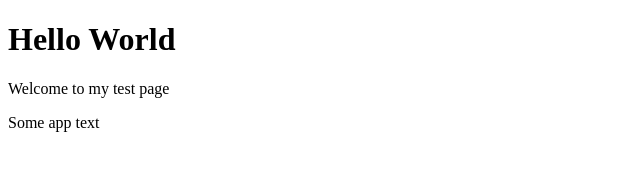
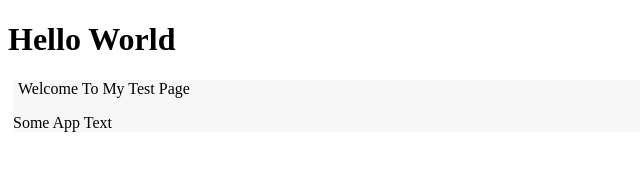
Before and after one commit to AntonMorozov1986/vue2-template, a Vue app: page / in a window 1280 px wide. Shown: the top 182 px of the page, without its empty margins (0-640 px from the left). Built offline with nearby package versions, Linux system fonts and the light colour scheme.

Commit message:
FIX stylelint config

```diff
--- a/package.json
+++ b/package.json
@@ -31,6 +31,7 @@
     "devDependencies": {
         "@babel/core": "^7.16.0",
         "@babel/preset-env": "^7.16.4",
+        "@mapbox/stylelint-processor-arbitrary-tags": "^0.4.0",
         "babel-loader": "^8.2.3",
         "clean-webpack-plugin": "^4.0.0",
         "cross-env": "^7.0.3",
@@ -39,12 +40,13 @@
         "eslint": "^8.3.0",
         "eslint-plugin-vue": "^8.1.1",
         "html-webpack-plugin": "^5.5.0",
+        "postcss-html": "^1.3.0",
         "sass-loader": "^12.3.0",
         "style-loader": "^3.3.1",
         "stylelint": "^14.1.0",
         "stylelint-config-rational-order": "^0.1.2",
-        "stylelint-config-recommended": "^6.0.0",
-        "stylelint-config-standard-scss": "^3.0.0",
+        "stylelint-config-recommended-scss": "^5.0.2",
+        "stylelint-config-recommended-vue": "^1.1.0",
         "stylelint-order": "^5.0.0",
         "stylelint-scss": "^4.0.0",
         "vue-loader": "^15.9.8",
--- a/src/App.vue
+++ b/src/App.vue
@@ -4,6 +4,7 @@
         <p>Some app text</p>
     </div>
 </template>
+
 <script>
 import GreetingElement from './components/Greeting';
 
@@ -16,5 +17,7 @@ export default {
 </script>
 
 <style lang="scss">
-
+div{
+    background-color: #f7f7f7;
+}
 </style>
--- a/src/components/Greeting.vue
+++ b/src/components/Greeting.vue
@@ -11,5 +11,15 @@ export default {
 </script>
 
 <style lang="scss">
+div {
+    position: relative;
 
+    margin: 5px;
+    padding: 0;
+
+    font-size: 16px;
+    text-transform: capitalize;
+
+    background-color: #a4a4ff;
+}
 </style>
--- a/src/test_style.scss
+++ b/src/test_style.scss
@@ -1,6 +1,8 @@
 body {
     position: absolute;
+
     margin: 0;
+
     background-color: #ffffff;
     border: 1px solid black;
     border-radius: 8px;
```
Also changed, not shown: .stylelintrc.js, 1 other file (tests, documents, lock files or other folders).
